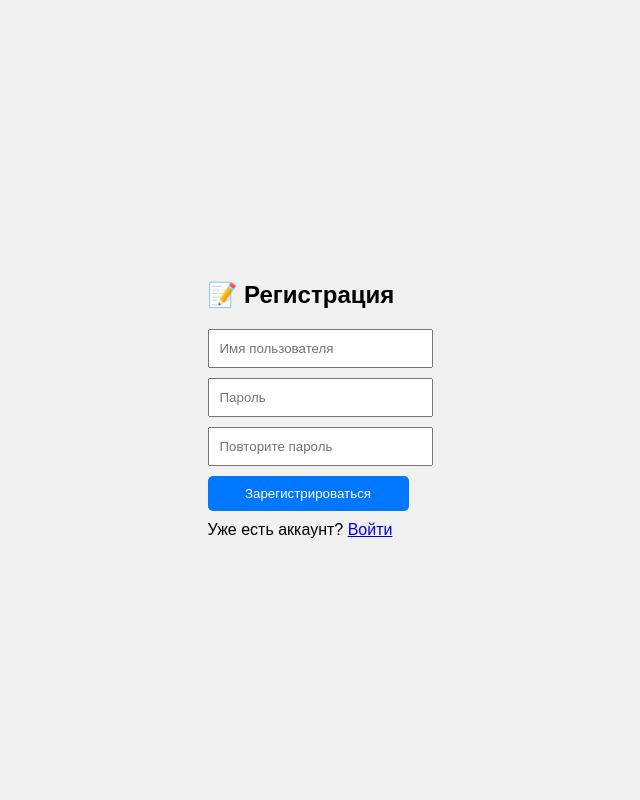
After one commit to SalLt-RLD/webchat-fastapi, a FastAPI app: template frontend/templates/register.html in a window 1280 px wide. The commit adds this page. Shown: the whole page, without its empty margins (332-972 px from the left). Run offline with FastAPI, Linux system fonts and the light colour scheme; the template is opened without the code that fills it, so the values that code supplies are empty; parts of the project's set-up code (start-up, migrations or seed data) failed here and were passed over.

Commit message:
Binding the frontend to the pages, update frontend, update UserCreateForm

```diff
--- a/app/main.py
+++ b/app/main.py
@@ -1,5 +1,9 @@
-from fastapi import FastAPI
+from fastapi import FastAPI, Request
 from fastapi.middleware.cors import CORSMiddleware
+from fastapi.responses import HTMLResponse
+from fastapi.templating import Jinja2Templates
+from fastapi.staticfiles import StaticFiles
+
 from app.api import auth, rooms, messages, websockets
 
 app = FastAPI()
@@ -24,3 +28,21 @@ app.include_router(auth.router, prefix="/auth", tags=["Auth"])
 app.include_router(rooms.router, prefix="/rooms", tags=["Rooms"])
 app.include_router(messages.router, prefix="/rooms", tags=["Messages"])
 app.include_router(websockets.router, prefix="/ws", tags=["WebSockets"])
+
+templates = Jinja2Templates(directory="frontend/templates/")
+app.mount("/static", StaticFiles(directory="frontend/static"), name="static")
+
+
+@app.get("/", response_class=HTMLResponse)
+async def chat_page(request: Request):
+    return templates.TemplateResponse("chat.html", {"request": request})
+
+
+@app.get("/login", response_class=HTMLResponse)
+async def serve_login_page(request: Request):
+    return templates.TemplateResponse("login.html", {"request": request})
+
+
+@app.get("/register", response_class=HTMLResponse)
+async def serve_register_page(request: Request):
+    return templates.TemplateResponse("register.html", {"request": request})
--- /dev/null
+++ b/frontend/static/css/auth.css
@@ -0,0 +1,50 @@
+body {
+    display: flex;
+    justify-content: center;
+    align-items: center;
+    height: 100vh;
+    margin: 0;
+    font-family: sans-serif;
+    background: #f1f1f1;
+}
+
+.auth-container {
+    background: white;
+    padding: 2rem;
+    border-radius: 10px;
+    box-shadow: 0 5px 15px rgba(0, 0, 0, 0.1);
+    width: 300px;
+    text-align: center;
+}
+
+input {
+    display: block;
+    width: 100%;
+    margin: 10px 0;
+    padding: 10px;
+}
+
+button {
+    width: 100%;
+    padding: 10px;
+    background-color: #0077ff;
+    color: white;
+    border: none;
+    border-radius: 5px;
+    cursor: pointer;
+}
+
+.link {
+    margin-top: 15px;
+    font-size: 14px;
+}
+
+.link a {
+    color: #0077ff;
+    text-decoration: none;
+}
+
+.error {
+    color: red;
+    margin-top: 10px;
+}
--- a/frontend/chat.html
+++ b/frontend/templates/chat.html
@@ -4,7 +4,7 @@
     <meta charset="UTF-8"/>
     <meta name="viewport" content="width=device-width, initial-scale=1.0"/>
     <title>🔥 Chat</title>
-    <link rel="stylesheet" href="static/css/style.css"/>
+    <link rel="stylesheet" href="../static/css/chat.css"/>
 </head>
 <body>
 <div class="chat-container">
@@ -27,6 +27,6 @@
     </footer>
 </div>
 
-<script src="static/js/chat.js"></script>
+<script src="../static/js/chat.js"></script>
 </body>
 </html>
--- /dev/null
+++ b/frontend/templates/register.html
@@ -0,0 +1,25 @@
+<!DOCTYPE html>
+<html lang="ru">
+<head>
+    <meta charset="UTF-8">
+    <title>Регистрация</title>
+    <link rel="stylesheet" href="../static/css/auth.css">
+</head>
+<body>
+<div class="login-container">
+    <h2>📝 Регистрация</h2>
+    <form id="registerForm">
+        <label for="username"></label><input type="text" id="username" placeholder="Имя пользователя" required/>
+        <label for="password"></label><input type="password" id="password" placeholder="Пароль" required/>
+        <label for="confirmPassword"></label><input type="password" id="confirmPassword" placeholder="Повторите пароль" required/>
+        <button type="submit">Зарегистрироваться</button>
+    </form>
+    <div id="error"></div>
+    <div style="margin-top: 10px;">
+        Уже есть аккаунт? <a href="/login">Войти</a>
+    </div>
+</div>
+
+<script src="../static/js/register.js"></script>
+</body>
+</html>
```
Also changed, not shown: app/api/auth.py (+8 -5 lines), app/schemas/user.py (+14 -0 lines), frontend/static/css/chat.css (renamed from frontend/static/css/style.css, +0 -9 lines), frontend/static/js/chat.js (+4 -3 lines), frontend/static/js/login.js (added, +22 -0 lines), frontend/static/js/register.js (added, +39 -0 lines), frontend/templates/login.html (added, +24 -0 lines).
